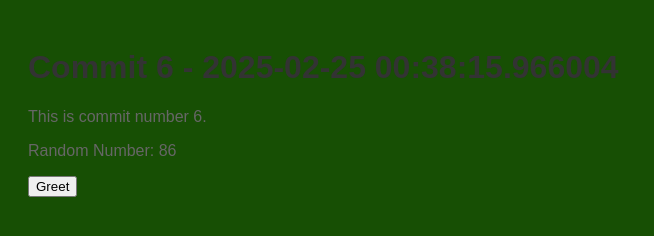
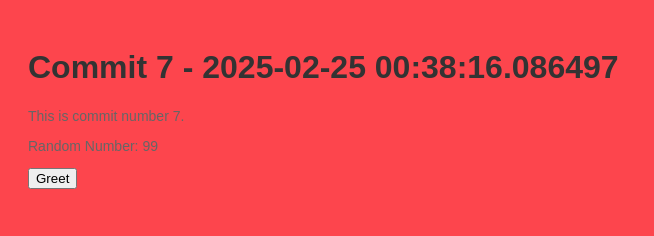
Before and after one commit to stiffs95/myrep-repo-20250225003813, a plain HTML site: page index.html in a window 1280 px wide. Shown: the whole page, without its empty margins (0-654 px from the left). Drawn offline with Linux system fonts and the light colour scheme.

Commit message:
📝 Commit 7 with HTML, CSS, and JS

```diff
--- a/index.html
+++ b/index.html
@@ -2,13 +2,13 @@
     <!DOCTYPE html>
     <html>
     <head>
-        <title>Commit 6 - 2025-02-25 00:38:15.966004</title>
+        <title>Commit 7 - 2025-02-25 00:38:16.086497</title>
         <link rel="stylesheet" href="style.css">
     </head>
     <body>
-        <h1>Commit 6 - 2025-02-25 00:38:15.966004</h1>
-        <p>This is commit number 6.</p>
-        <p>Random Number: 86</p>
+        <h1>Commit 7 - 2025-02-25 00:38:16.086497</h1>
+        <p>This is commit number 7.</p>
+        <p>Random Number: 99</p>
         <button onclick="greet()">Greet</button>
         <script src="script.js"></script>
     </body>
--- a/script.js
+++ b/script.js
@@ -2,4 +2,4 @@
     function greet() {
         alert('Hello from commit ' + commitNumber + '!');
     }
-    var commitNumber = 6;
+    var commitNumber = 7;
--- a/style.css
+++ b/style.css
@@ -1,7 +1,7 @@
 
     body {
         font-family: Arial, sans-serif;
-        background-color: #174f04;
+        background-color: #fd454d;
         padding: 20px;
     }
     h1 {
@@ -9,5 +9,5 @@
     }
     p {
         color: #666;
-        font-size: 16px;
+        font-size: 14px;
     }
```
